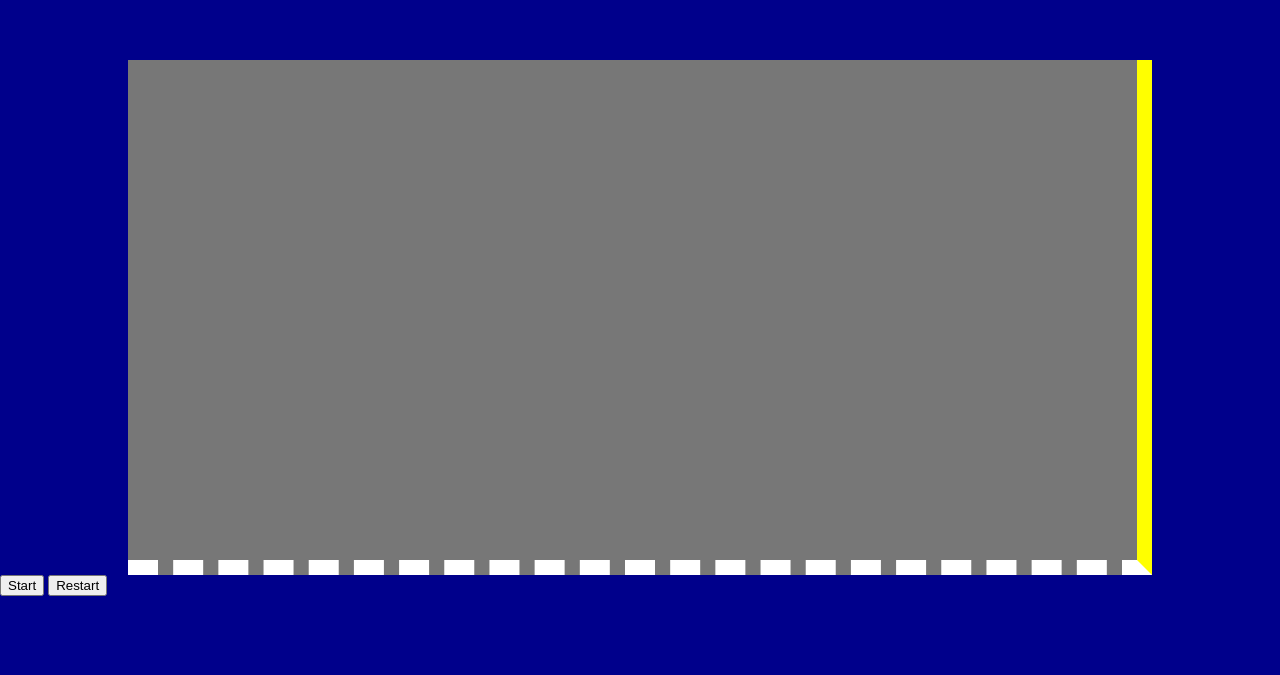
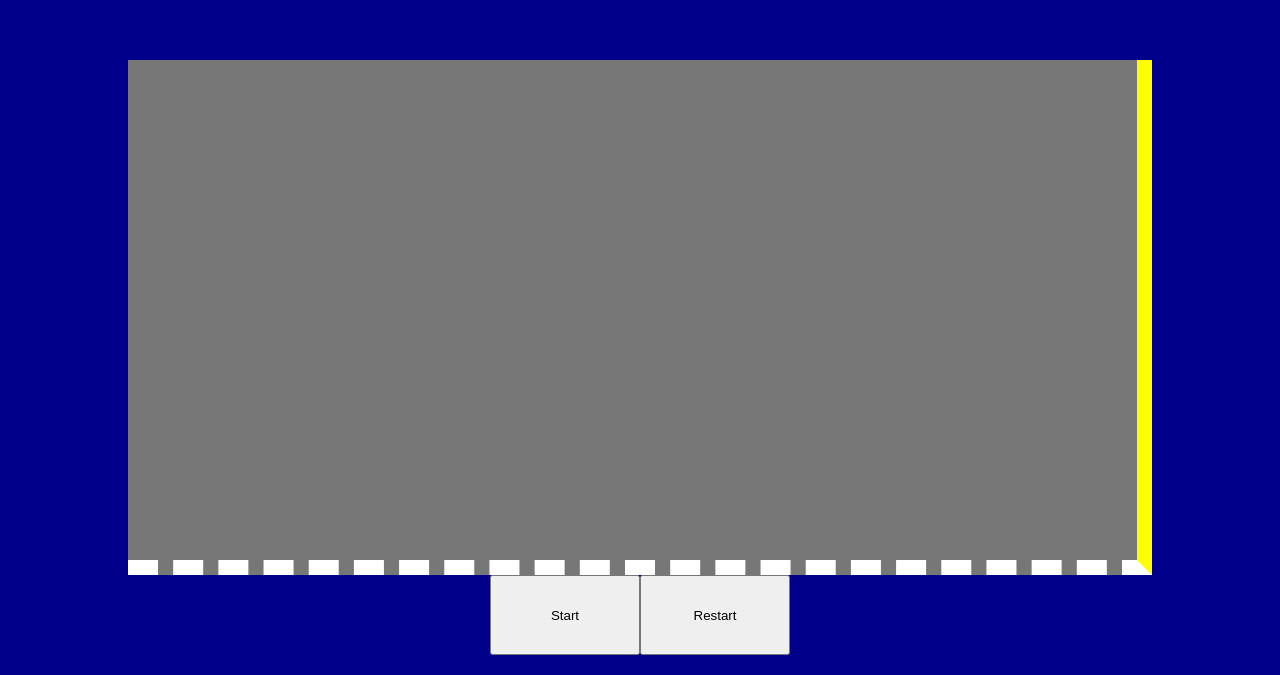
Before and after one commit to carolalvarezm/DSI6, a website with bundled scripts: page src/index.html in a window 1280 px wide. Shown: the part 125-800 px from the top of the page. Built offline with nearby package versions, Linux system fonts and the light colour scheme.

Commit message:
Práctica Funcionando

```diff
--- a/src/css/index.css
+++ b/src/css/index.css
@@ -19,3 +19,13 @@ body {
     border-right: 15px solid yellow;
     position: relative;
 }
+
+.buttons {
+    display: flex;
+    justify-content: center;
+    align-items: center;
+    & button {
+        height: 80px;
+        width: 150px;
+    }
+}
```
Also changed, not shown: src/js/KartPlayer.js (+10 -12 lines).
